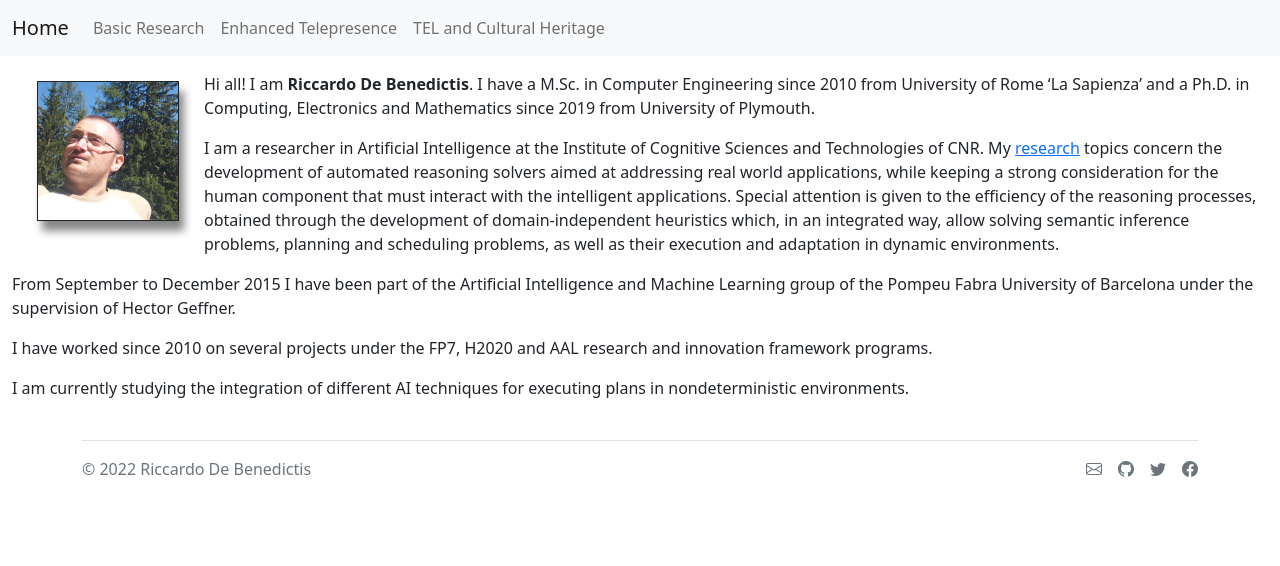
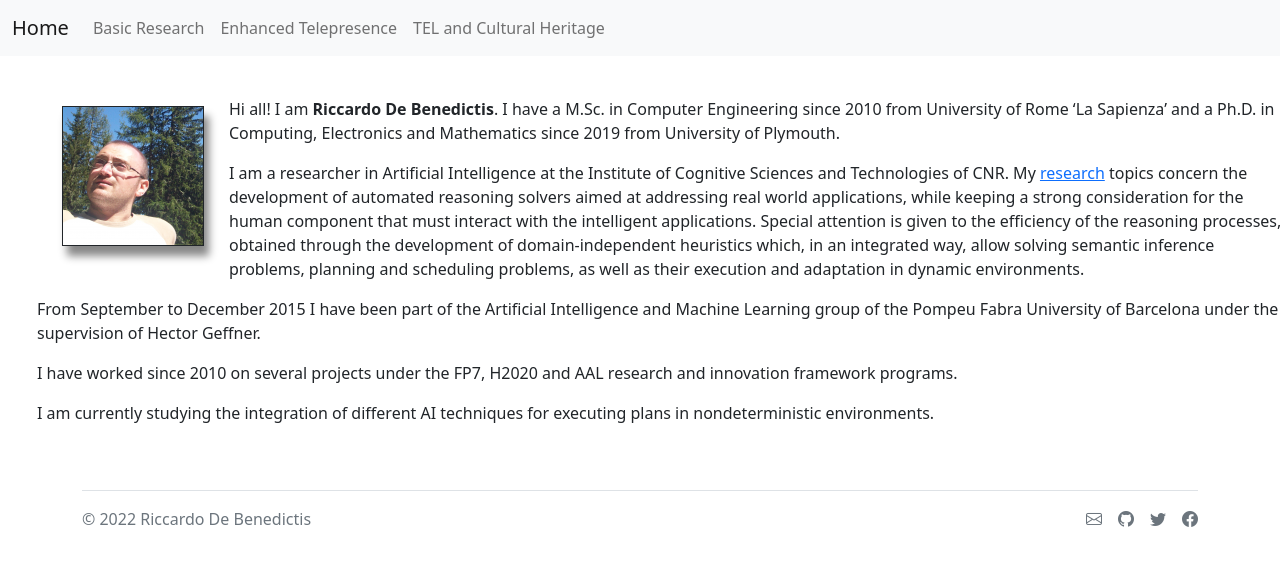
Before and after one commit to riccardodebenedictis/riccardodebenedictis.github.io, a Jekyll site: the page built from index.md, in a window 1280 px wide. Shown: the top 566 px of the page. Built offline with Jekyll 4.4.1, drawn with Linux system fonts in a browser that asks for light colours.

Commit message:
minor improvements..

```diff
--- a/_layouts/default.html
+++ b/_layouts/default.html
@@ -23,7 +23,7 @@
 <body class="d-flex flex-column min-vh-100">
     {% include navigation.html %}
 
-    <div class="container-fluid">
+    <div style="margin: 25px;" class="container-fluid">
         {{content}}
     </div>
 
```
